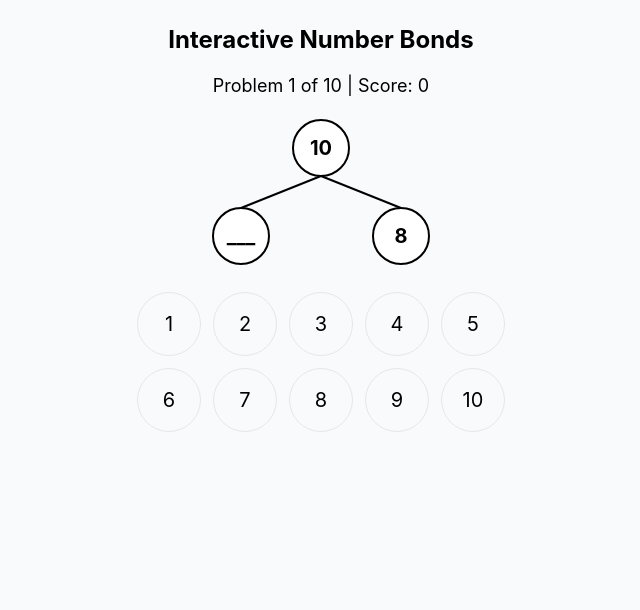
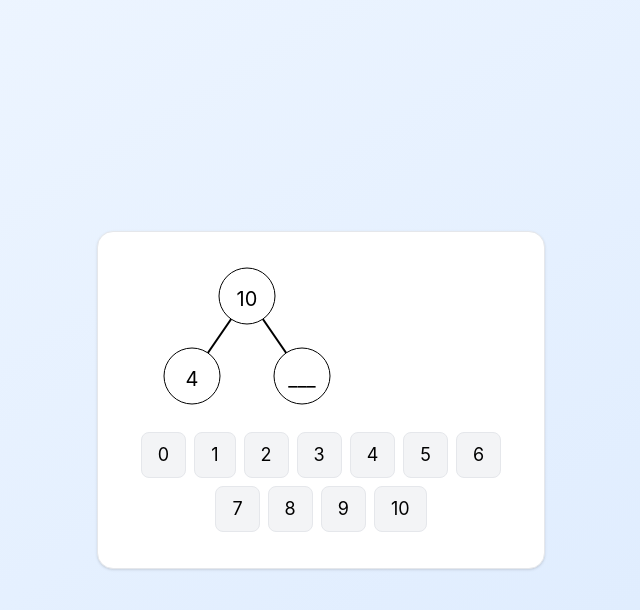
Before and after one commit to jdgagnon/number_bonds, a React (Vite) app in the folder NumberBondsApp/: page / in a window 1280 px wide. Shown: the top 610 px of the page, without its empty margins (319-959 px from the left). Built offline with nearby package versions, Linux system fonts and the light colour scheme.

Commit message:
run through 4 number sentences after each number bond problem

```diff
--- a/NumberBondsApp/src/App.jsx
+++ b/NumberBondsApp/src/App.jsx
@@ -1,290 +1,200 @@
-import React, { useState, useEffect, useRef } from "react";
+import React, { useState, useEffect } from "react";
 import Confetti from "react-confetti";
 
-/* Number line (large touch-friendly buttons) */
-function NumberLine({ max = 10, onSelect }) {
+// Utility to generate random number bond problems
+const generateProblem = () => {
+  const part1 = Math.floor(Math.random() * 6) + 1; // 1–6
+  const part2 = Math.floor(Math.random() * 6) + 1;
+  const whole = part1 + part2;
+
+  // Randomly decide which part is blank
+  const blanks = ["whole", "left", "right"];
+  const blank = blanks[Math.floor(Math.random() * blanks.length)];
+
+  return { part1, part2, whole, blank };
+};
+
+const NumberBondApp = () => {
+  const [problem, setProblem] = useState(generateProblem());
+  const [studentAnswer, setStudentAnswer] = useState(null);
+  const [feedback, setFeedback] = useState("");
+  const [showConfetti, setShowConfetti] = useState(false);
+
+  const [currentSentenceIdx, setCurrentSentenceIdx] = useState(0);
+
+  // Generate number sentences for the current problem
+  const generateSentences = (p) => [
+    { text: `___ + ${p.part2} = ${p.whole}`, answer: p.part1 },
+    { text: `${p.part1} + ___ = ${p.whole}`, answer: p.part2 },
+    { text: `${p.whole} - ___ = ${p.part2}`, answer: p.part1 },
+    { text: `${p.whole} - ${p.part1} = ___`, answer: p.part2 },
+  ];
+
+  const sentences = generateSentences(problem);
+  const activeSentence = sentences[currentSentenceIdx];
+
+  // Move to the next problem
+  const moveToNextProblem = () => {
+    setProblem(generateProblem());
+    setStudentAnswer(null);
+    setFeedback("");
+    setShowConfetti(false);
+    setCurrentSentenceIdx(0);
+  };
+
+  // Handle number bond answer
+  const handleBondAnswer = (val) => {
+    let correctAnswer =
+      problem.blank === "whole"
+        ? problem.whole
+        : problem.blank === "left"
+        ? problem.part1
+        : problem.part2;
+
+    if (val === correctAnswer) {
+      setStudentAnswer(val);
+      setFeedback("✅ Correct!");
+      setShowConfetti(true);
+
+      // After delay, hide confetti & move to sentences
+      setTimeout(() => {
+        setShowConfetti(false);
+        setFeedback("");
+      }, 1200);
+    } else {
+      setFeedback("❌ Try again!");
+    }
+  };
+
+  // Handle number sentence answer
+  const handleSentenceAnswer = (val) => {
+    if (val === activeSentence.answer) {
+      setFeedback("✅ Correct!");
+      setShowConfetti(true);
+
+      setTimeout(() => {
+        setShowConfetti(false);
+        setFeedback("");
+        if (currentSentenceIdx < sentences.length - 1) {
+          setCurrentSentenceIdx(currentSentenceIdx + 1);
+        } else {
+          moveToNextProblem();
+        }
+      }, 1200);
+    } else {
+      setFeedback("❌ Try again!");
+    }
+  };
+
   return (
-    <div className="flex justify-center flex-wrap gap-3 mt-4">
-      {Array.from({ length: max }, (_, i) => i + 1).map((num) => (
+    <div className="min-h-screen flex flex-col items-center justify-center p-4 bg-gradient-to-br from-blue-50 to-blue-100">
+      <div className="p-6 border rounded-2xl shadow bg-white w-full max-w-md text-center">
+        {/* Number bond diagram */}
+        <svg width="250" height="160">
+          {/* Lines */}
+          <line
+            x1="125"
+            y1="40"
+            x2="70"
+            y2="120"
+            stroke="black"
+            strokeWidth="2"
+          />
+          <line
+            x1="125"
+            y1="40"
+            x2="180"
+            y2="120"
+            stroke="black"
+            strokeWidth="2"
+          />
+
+          {/* Top circle */}
+          <circle cx="125" cy="40" r="28" fill="white" stroke="black" />
+          <text
+            x="125"
+            y="45"
+            fontSize="20"
+            textAnchor="middle"
+            alignmentBaseline="middle"
+          >
+            {problem.blank === "whole"
+              ? studentAnswer || "___"
+              : problem.whole}
+          </text>
+
+          {/* Bottom left circle */}
+          <circle cx="70" cy="120" r="28" fill="white" stroke="black" />
+          <text
+            x="70"
+            y="125"
+            fontSize="20"
+            textAnchor="middle"
+            alignmentBaseline="middle"
+          >
+            {problem.blank === "left"
+              ? studentAnswer || "___"
+              : problem.part1}
+          </text>
+
+          {/* Bottom right circle */}
+          <circle cx="180" cy="120" r="28" fill="white" stroke="black" />
+          <text
+            x="180"
+            y="125"
+            fontSize="20"
+            textAnchor="middle"
+            alignmentBaseline="middle"
+          >
+            {problem.blank === "right"
+              ? studentAnswer || "___"
+              : problem.part2}
+          </text>
+        </svg>
+
+        {/* Number line for answering bond */}
+        {!studentAnswer && (
+          <div className="mt-4 flex justify-center flex-wrap gap-2">
+            {Array.from({ length: 11 }, (_, i) => (
               <button
-          key={num}
-          onClick={() => onSelect(num)}
-          className="w-16 h-16 text-xl rounded-full border flex items-center justify-center hover:bg-blue-100 transition transform active:scale-95"
+                key={i}
+                onClick={() => handleBondAnswer(i)}
+                className="px-4 py-2 border rounded-lg bg-gray-100 hover:bg-blue-100 text-lg"
               >
-          {num}
+                {i}
               </button>
             ))}
           </div>
-  );
-}
+        )}
 
-export default function NumberBondApp() {
-  const totalProblems = 10;
-  const [problems, setProblems] = useState([]);
-  const [currentIndex, setCurrentIndex] = useState(0);
-  const [studentAnswer, setStudentAnswer] = useState(null); // chosen for the bond
-  const [stage, setStage] = useState("bond"); // "bond" | "sentences"
-  const [sentenceAnswers, setSentenceAnswers] = useState({});
-  const [wrongIndexes, setWrongIndexes] = useState([]);
-  const [score, setScore] = useState(0);
-  const [showConfetti, setShowConfetti] = useState(false);
-  const [confettiPos, setConfettiPos] = useState({ x: 0, y: 0 });
+        {/* Number sentence stage */}
+        {studentAnswer && (
+          <div className="mt-6">
+            <div className="text-xl font-bold mb-4">
+              {activeSentence.text}
+            </div>
 
-  const topCircleRef = useRef(null);
+            <div className="flex justify-center flex-wrap gap-2">
+              {Array.from({ length: 11 }, (_, i) => (
+                <button
+                  key={i}
+                  onClick={() => handleSentenceAnswer(i)}
+                  className="px-4 py-2 border rounded-lg bg-gray-100 hover:bg-blue-100 text-lg"
+                >
+                  {i}
+                </button>
+              ))}
+            </div>
+          </div>
+        )}
 
-  useEffect(() => {
-    // generate problems (sums <= 10)
-    const newProblems = [];
-    for (let i = 0; i < totalProblems; i++) {
-      const whole = Math.floor(Math.random() * 9) + 2; // 2..10
-      const part1 = Math.floor(Math.random() * (whole - 1)) + 1;
-      const part2 = whole - part1;
-      const blank = ["whole", "left", "right"][Math.floor(Math.random() * 3)];
-      newProblems.push({ whole, part1, part2, blank });
-    }
-    setProblems(newProblems);
-  }, []);
-
-  if (problems.length === 0) return null;
-  if (currentIndex >= totalProblems) {
-    // completion screen
-    return (
-      <div className="p-4 md:p-6 max-w-md mx-auto text-center">
-        <h1 className="text-2xl font-bold mb-4">All Done!</h1>
-        <p className="text-lg mb-2">
-          You got <span className="font-bold">{score}</span> out of {totalProblems} correct.
-        </p>
-        <button
-          onClick={() => {
-            // restart
-            setScore(0);
-            setCurrentIndex(0);
-            setStudentAnswer(null);
-            setStage("bond");
-            setSentenceAnswers({});
-            setWrongIndexes([]);
-            const newProblems = [];
-            for (let i = 0; i < totalProblems; i++) {
-              const whole = Math.floor(Math.random() * 9) + 2;
-              const part1 = Math.floor(Math.random() * (whole - 1)) + 1;
-              const part2 = whole - part1;
-              const blank = ["whole", "left", "right"][Math.floor(Math.random() * 3)];
-              newProblems.push({ whole, part1, part2, blank });
-            }
-            setProblems(newProblems);
-          }}
-          className="px-4 py-2 bg-blue-500 text-white rounded-lg mt-4"
-        >
-          Play Again
-        </button>
+        <p className="mt-3">{feedback}</p>
+        {showConfetti && (
+          <Confetti width={window.innerWidth} height={window.innerHeight} />
+        )}
+      </div>
     </div>
   );
-  }
+};
 
-  const problem = problems[currentIndex];
-
-  const correctAnswer =
-    problem.blank === "whole" ? problem.whole : problem.blank === "left" ? problem.part1 : problem.part2;
-
-  // SVG / circle layout
-  const circleRadius = 28;
-  const fontSize = 20;
-  const svgWidth = 240;
-  const svgHeight = 160;
-  const topCx = svgWidth / 2;
-  const topCy = 32;
-  const leftCx = 40;
-  const leftCy = 120;
-  const rightCx = 200;
-  const rightCy = 120;
-
-  // Build sentence definitions once so submit handler can use them
-  function getSentencesForProblem(p) {
-    const s = [];
-    if (p.blank === "whole") {
-      // input then " = a + b"
-      s.push({ before: "", after: ` = ${p.part1} + ${p.part2}`, expected: p.whole });
-      s.push({ before: "", after: ` = ${p.part2} + ${p.part1}`, expected: p.whole });
-    } else if (p.blank === "left") {
-      // "___ + b = whole"  and  "whole - b = ___"
-      s.push({ before: "", after: ` + ${p.part2} = ${p.whole}`, expected: p.part1 });
-      s.push({ before: `${p.whole} - ${p.part2} = `, after: "", expected: p.part1 });
-    } else {
-      // right blank: "a + ___ = whole"  and "whole - a = ___"
-      s.push({ before: `${p.part1} + `, after: ` = ${p.whole}`, expected: p.part2 });
-      s.push({ before: `${p.whole} - ${p.part1} = `, after: "", expected: p.part2 });
-    }
-    return s;
-  }
-  const sentences = getSentencesForProblem(problem);
-
-  // Called when a number on the number line is chosen
-  function handleSelect(value) {
-    setStudentAnswer(value);
-    if (value === correctAnswer) {
-      // measure top circle position for confetti origin
-      if (topCircleRef.current && typeof topCircleRef.current.getBoundingClientRect === "function") {
-        const rect = topCircleRef.current.getBoundingClientRect();
-        setConfettiPos({ x: rect.left + rect.width / 2, y: rect.top + rect.height / 2 });
-      } else {
-        setConfettiPos({ x: window.innerWidth / 2, y: 100 });
-      }
-
-      setShowConfetti(true);
-
-      // after a short burst, go to sentences stage (keep studentAnswer shown in circle)
-      setTimeout(() => {
-        setShowConfetti(false);
-        setStage("sentences");
-        setSentenceAnswers({});
-        setWrongIndexes([]);
-      }, 900);
-    } else {
-      // wrong number bond choice — give immediate feedback by briefly highlighting blank
-      setStage("bond");
-      // You can add additional visual feedback here if desired
-    }
-  }
-
-  function handleSentenceInput(i, value) {
-    setSentenceAnswers((prev) => ({ ...prev, [i]: value }));
-    // clear wrong highlight for this input as the user types
-    setWrongIndexes((prev) => prev.filter((idx) => idx !== i));
-  }
-
-  function handleSubmitSentences() {
-    const wrong = [];
-    sentences.forEach((s, i) => {
-      const userVal = sentenceAnswers[i];
-      if (userVal == null || String(userVal).trim() === "" || Number(userVal) !== s.expected) {
-        wrong.push(i);
-      }
-    });
-
-    if (wrong.length === 0) {
-      // all correct — increment score and move to next
-      setScore((s) => s + 1);
-      // short delay so user sees correct state
-      setTimeout(() => {
-        setCurrentIndex((ci) => ci + 1);
-        setStudentAnswer(null);
-        setStage("bond");
-        setSentenceAnswers({});
-        setWrongIndexes([]);
-      }, 300);
-    } else {
-      // mark incorrect inputs
-      setWrongIndexes(wrong);
-    }
-  }
-
-  return (
-    <div className="p-4 md:p-6 max-w-md mx-auto relative">
-      {/* Confetti overlay (full viewport) */}
-      {showConfetti && (
-        <Confetti
-          width={window.innerWidth}
-          height={window.innerHeight}
-          numberOfPieces={300}
-          recycle={false}
-          gravity={0.35}
-          confettiSource={{ x: confettiPos.x, y: confettiPos.y, w: 10, h: 10 }}
-          style={{ position: "fixed", top: 0, left: 0, pointerEvents: "none", zIndex: 9999 }}
-        />
-      )}
-
-      <h1 className="text-2xl font-bold mb-4 text-center">Interactive Number Bonds</h1>
-      <div className="mb-4 text-center text-lg">
-        Problem {currentIndex + 1} of {totalProblems} | Score: {score}
-      </div>
-
-      <div className="mx-auto max-w-xs">
-        <svg viewBox={`0 0 ${svgWidth} ${svgHeight}`} width="100%" height={svgHeight}>
-          {/* connecting lines (edge-to-edge) */}
-          <line x1={topCx} y1={topCy + circleRadius} x2={leftCx} y2={leftCy - circleRadius} stroke="black" strokeWidth="2" />
-          <line x1={topCx} y1={topCy + circleRadius} x2={rightCx} y2={rightCy - circleRadius} stroke="black" strokeWidth="2" />
-
-          {/* circles: top, left, right */}
-          {[{ cx: topCx, cy: topCy, value: problem.whole, blank: "whole", ref: topCircleRef },
-            { cx: leftCx, cy: leftCy, value: problem.part1, blank: "left" },
-            { cx: rightCx, cy: rightCy, value: problem.part2, blank: "right" }].map((c, i) => {
-            // decide fill and text:
-            const isBlank = c.blank === problem.blank;
-            // while in bond stage, show the chosen bond value in the blank circle (if chosen)
-            // while in sentence stage, keep the blank circle filled to confirm the chosen answer
-            const fill =
-              isBlank && (stage === "sentences" || (stage === "bond" && studentAnswer === correctAnswer))
-                ? "#d1fae5"
-                : "white";
-            const displayedText = isBlank
-              ? (stage === "bond" ? (studentAnswer ? String(studentAnswer) : "___") : String(correctAnswer))
-              : String(c.value);
-
-            return (
-              <g key={i}>
-                <circle
-                  ref={i === 0 ? c.ref : undefined}
-                  cx={c.cx}
-                  cy={c.cy}
-                  r={circleRadius}
-                  fill={fill}
-                  stroke="black"
-                  strokeWidth="2"
-                />
-                <text x={c.cx} y={c.cy + fontSize / 3} textAnchor="middle" fontSize={fontSize} fontWeight="bold">
-                  {displayedText}
-                </text>
-              </g>
-            );
-          })}
-        </svg>
-      </div>
-
-      {/* Stage 1: number bond interaction */}
-      {stage === "bond" && <NumberLine max={10} onSelect={handleSelect} />}
-
-      {/* Stage 2: fill sentences (inputs inline replacing the blanks) */}
-      {stage === "sentences" && (
-        <div className="space-y-3 mt-4 text-lg text-center">
-          {sentences.map((s, i) => (
-            <div key={i} className="flex justify-center items-center gap-2">
-              {/* text before, input, text after */}
-              <span>{s.before}</span>
-              <input
-                inputMode="numeric"
-                type="number"
-                value={sentenceAnswers[i] ?? ""}
-                onChange={(e) => handleSentenceInput(i, e.target.value)}
-                className={`w-20 p-1 border rounded text-center text-lg ${wrongIndexes.includes(i) ? "ring-2 ring-red-500" : ""}`}
-                aria-label={`Sentence input ${i + 1}`}
-              />
-              <span>{s.after}</span>
-            </div>
-          ))}
-
-          <div className="flex justify-center gap-3 mt-3">
-            <button onClick={handleSubmitSentences} className="px-4 py-2 bg-green-500 text-white rounded">
-              Submit
-            </button>
-            <button
-              onClick={() => {
-                // let student change bond answer — go back to bond stage
-                setStage("bond");
-                setSentenceAnswers({});
-                setWrongIndexes([]);
-                setStudentAnswer(null);
-              }}
-              className="px-4 py-2 bg-gray-200 rounded"
-            >
-              Back
-            </button>
-          </div>
-
-          {wrongIndexes.length > 0 && (
-            <div className="text-red-600 font-semibold mt-2">Some answers are incorrect — try again.</div>
-          )}
-        </div>
-      )}
-    </div>
-  );
-}
+export default NumberBondApp;
```
Lines whose indentation alone changed are shown as unchanged.
